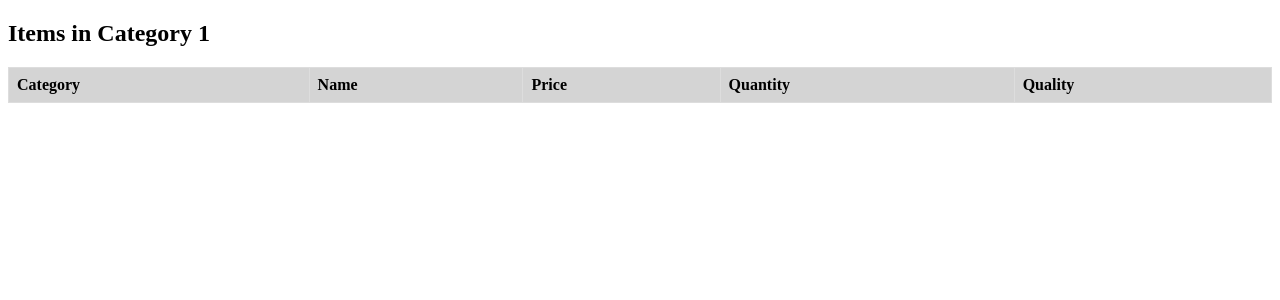
After one commit to RudenkoOleh/pdo-lab1, a PHP site: page /category.php?category=1 in a window 1280 px wide. The commit adds this page. Shown: the top 300 px of the page. Run offline with PHP 8.4, Linux system fonts and the light colour scheme; data comes from the database, SQL or seed files in the repository; lists and menus that the app fills with data are empty.

Commit message:
good in category

```diff
--- /dev/null
+++ b/category.php
@@ -0,0 +1,70 @@
+<?php
+include("connect.php");
+
+$category = $_GET["category"];
+
+$SELECT = "SELECT category.c_name as category, items.name, items.price, items.quantity, items.quality FROM items
+JOIN category ON category.ID_Category = items.FID_Category
+WHERE category.c_name = :category";
+
+try {
+    $stmt = $dbh->prepare($SELECT);
+    $stmt->bindValue(":category", $category);
+    $stmt->execute();
+
+    $res = $stmt->fetchAll();
+} catch (PDOException $ex) {
+    echo $ex->GetMessage();
+}
+?>
+
+<!DOCTYPE html>
+<html lang="en">
+<head>
+    <meta charset="UTF-8">
+    <meta name="viewport" content="width=device-width, initial-scale=1.0">
+    <title>Items by Category</title>
+    <style>
+        table {
+            border-collapse: collapse;
+            width: 100%;
+        }
+        th, td {
+            border: 1px solid #dddddd;
+            text-align: left;
+            padding: 8px;
+        }
+        th {
+            background-color: #d4d4d4;
+        }
+    </style>
+</head>
+<body>
+
+<h2>Items in Category <?php echo $category; ?></h2>
+
+<table>
+    <thead>
+        <tr>
+            <th>Category</th>
+            <th>Name</th>
+            <th>Price</th>
+            <th>Quantity</th>
+            <th>Quality</th>
+        </tr>
+    </thead>
+    <tbody>
+        <?php foreach ($res as $row): ?>
+            <tr>
+                <td><?php echo $row['category']; ?></td>
+                <td><?php echo $row['name']; ?></td>
+                <td><?php echo $row['price']; ?></td>
+                <td><?php echo $row['quantity']; ?></td>
+                <td><?php echo $row['quality']; ?></td>
+            </tr>
+        <?php endforeach; ?>
+    </tbody>
+</table>
+
+</body>
+</html>
--- a/index.php
+++ b/index.php
@@ -32,7 +32,7 @@
         <input type="submit" value="Submit">
     </form>
 
-    <form action="" method="get">
+    <form action="category.php" method="get">
         <h2>Goods in Category</h2>
         <label for="category">Category</label> <br>
         <select name="category" id="category">
```
